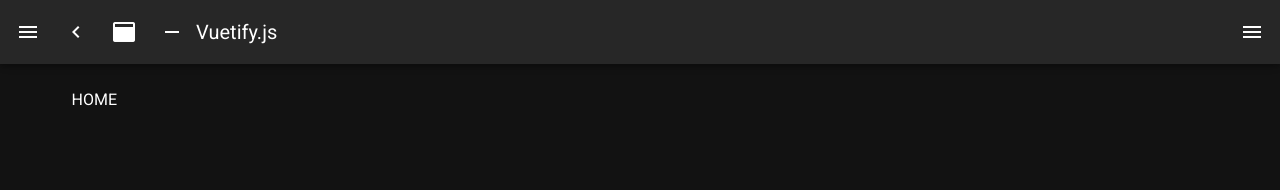
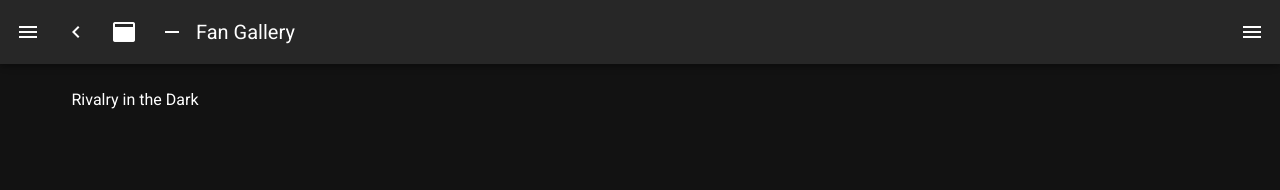
Before and after one commit to avimehenwal/vue-gsheets, a Nuxt app: page / in a window 1280 px wide. Shown: the top 190 px of the page. Built offline with nearby package versions, Linux system fonts and the light colour scheme.

Commit message:
:children_crossing: Update title

```diff
--- a/components/VuetifyLogo.vue
+++ b/components/VuetifyLogo.vue
@@ -1,9 +1,5 @@
 <template>
-  <img
-    class="VuetifyLogo"
-    alt="Vuetify Logo"
-    src="/vuetify-logo.svg"
-  >
+  <img class="VuetifyLogo" alt="Vuetify Logo" src="/vuetify-logo.svg" >
 </template>
 
 <style>
--- a/layouts/default.vue
+++ b/layouts/default.vue
@@ -111,7 +111,7 @@ export default {
       miniVariant: false,
       right: true,
       rightDrawer: false,
-      title: 'Vuetify.js'
+      title: 'Fan Gallery'
     }
   }
 }
--- a/pages/index.vue
+++ b/pages/index.vue
@@ -1,6 +1,6 @@
 <template>
   <v-container>
-    HOME
+    <p>Rivalry in the Dark</p>
   </v-container>
 </template>
 
```
Also changed, not shown: 1 other file (tests, documents, lock files or other folders).
